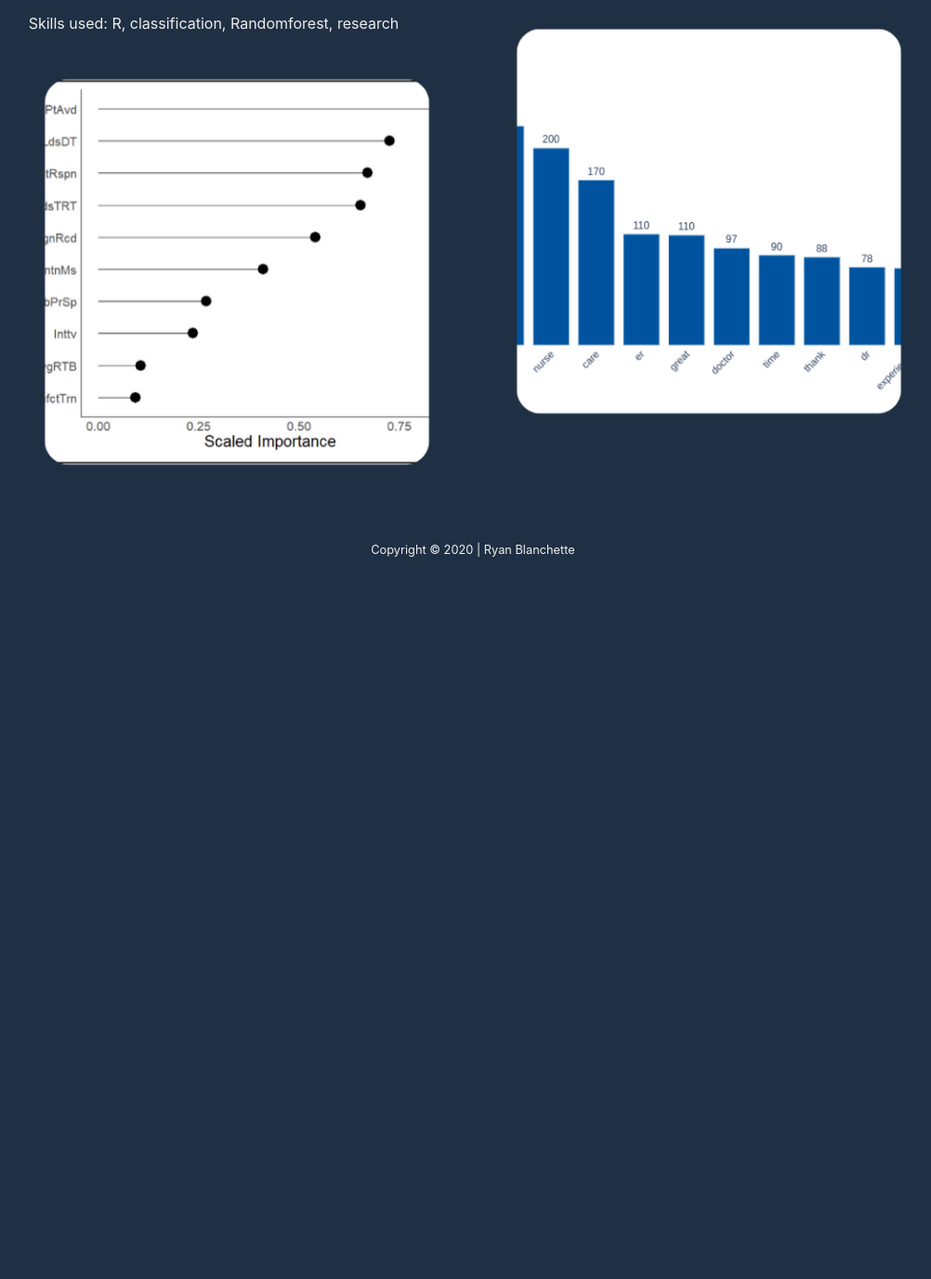
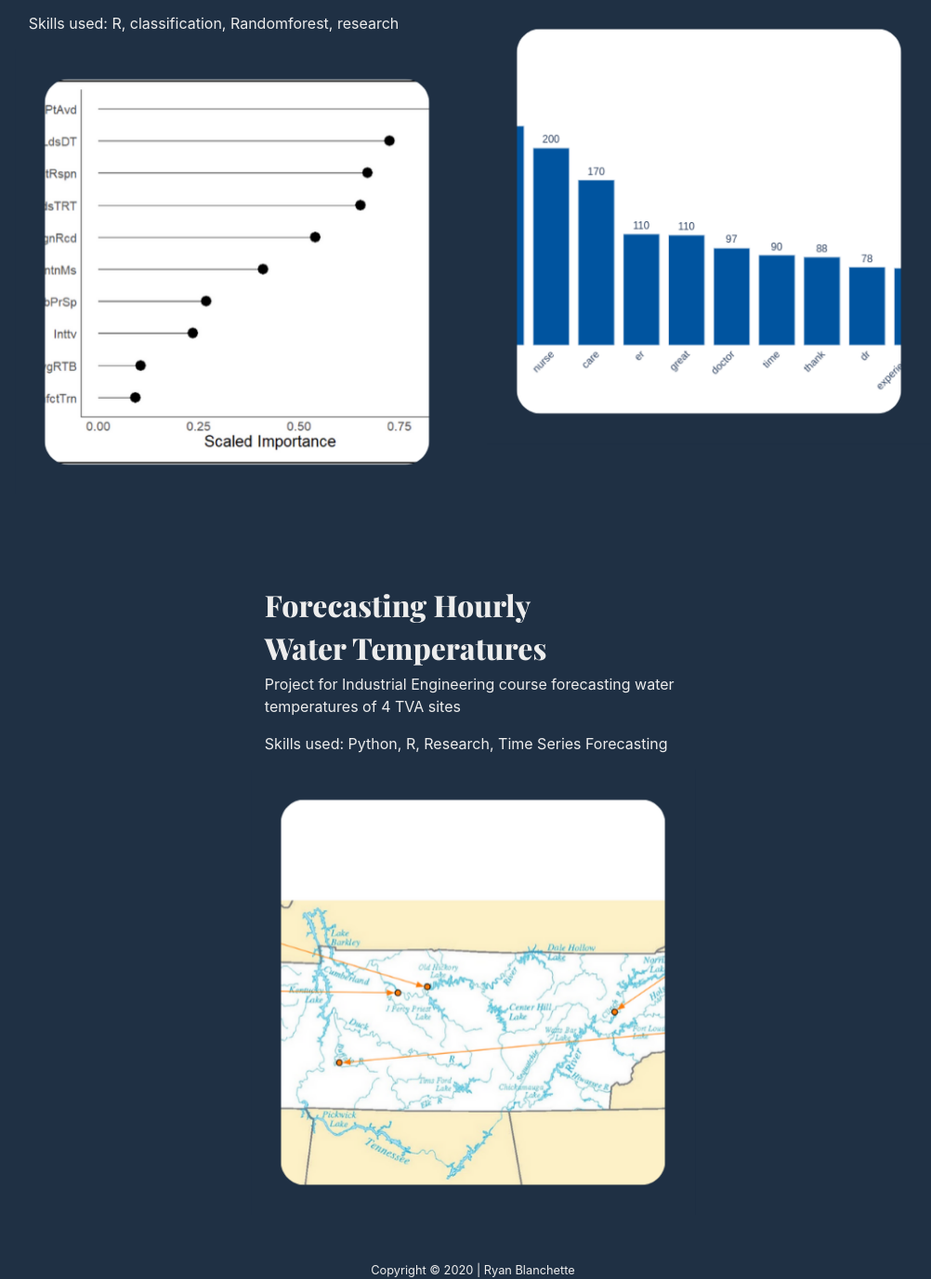
Before and after one commit to jblanche1325/Portfolio_Website, a Flask app: page /portfolio in a window 1280 px wide. Shown: the part 824-2200 px from the top of the page at 93% size, without its empty margins (131-1133 px from the left). Before the commit the page ends 1423 px from the top, so only its background shows below. Run offline with Flask 2, Linux system fonts and the light colour scheme; some libraries are stand-ins or nearby versions.

Commit message:
Added Water Temp Forecasting content

```diff
--- a/templates/portfolio.html
+++ b/templates/portfolio.html
@@ -66,6 +66,35 @@
         </div>
 
     </div>
+    <div class="container-fluid">
+        <div class="row portfolio-row justify-content-center">
+
+            <div class="col-12 col-md-5">
+                <div class="text-center-hospital">
+                    <h2 style="color: #EDEDED;">Forecasting Hourly</h2>
+                    <h2 style="color: #EDEDED;">Water Temperatures</h2>
+                    <p style="color: #EDEDED;">Project for Industrial Engineering course forecasting water temperatures of 4 TVA sites</p>
+                    <p style="color: #EDEDED;">Skills used: Python, R, Research, Time Series Forecasting
+                </div>
+                <div class="row justify-content-center" id="portfolio-tva-picture">
+                    <img class="image" src="/static/TN_Map.png">
+                    <div class="tva-middle-code">
+                    	<a target="_none" href="https://github.com/jblanche1325/Water_Temp_Forecasting">
+                    		<div class="portfolio-middle-text">Code</div>
+                		</a>
+                    </div>
+                    <div class="tva-middle-paper">
+                    	<a target="_none" href="/static/Water_Temp_Forecasting.pdf">
+                    		<div class="portfolio-middle-text">Paper</div>
+                		</a>
+                    </div>
+
+                </div>
+            </div>
+
+        </div>
+
+    </div>
 </div>
 
 
```
Also changed, not shown: static/styles.css (+36 -1 lines), static/TN_Map.png (added), 1 other file.
